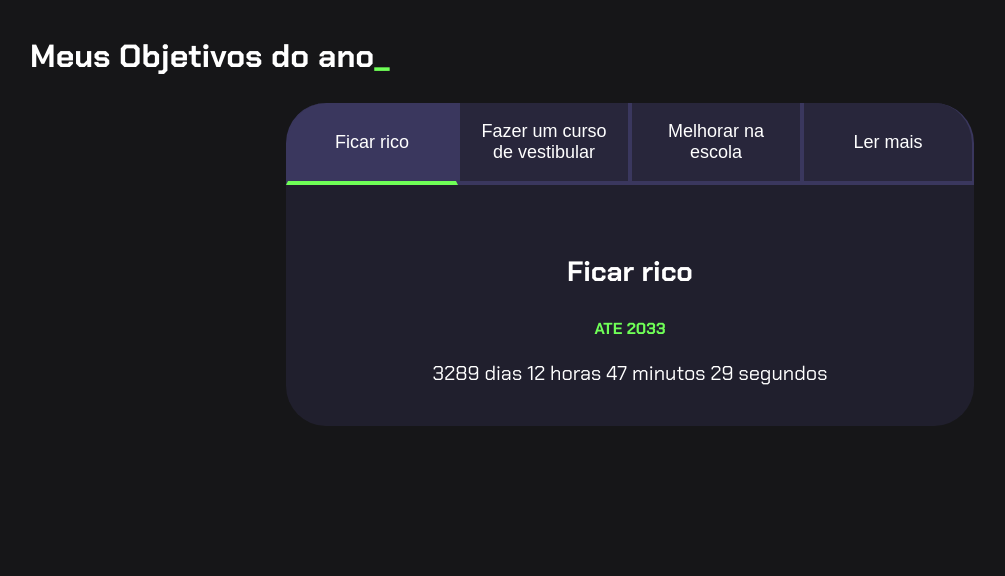
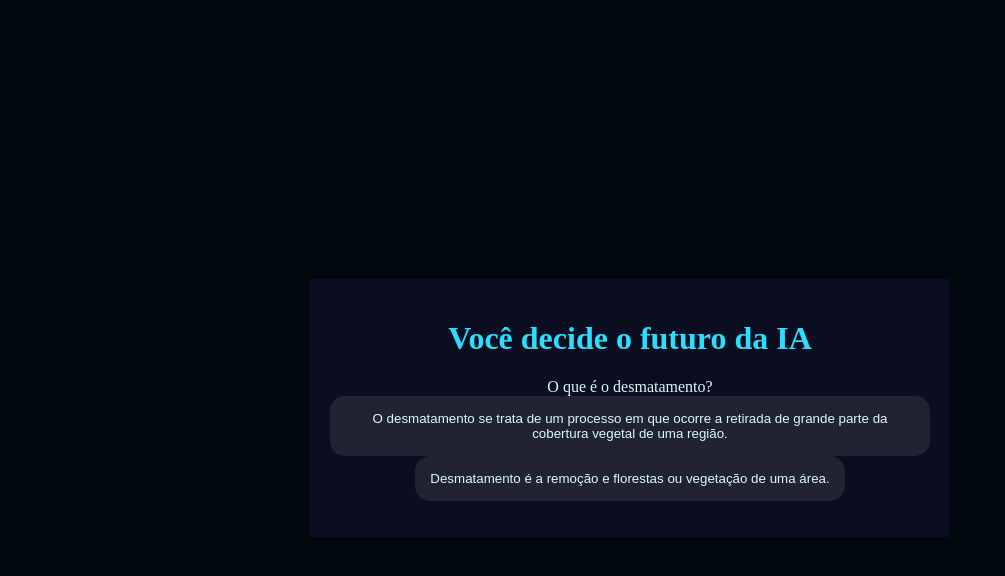
Before and after one commit to viniciuszb/aula-abel, a plain HTML site: page index.html in a window 1280 px wide. Shown: the whole page, without its empty margins (10-1015 px from the left). Drawn offline with Linux system fonts and the light colour scheme.

Commit message:
Add files via upload

```diff
--- a/index.html
+++ b/index.html
@@ -1,48 +1,20 @@
 <!DOCTYPE html>
 <html lang="pt-br">
 <head>
-  <meta charset="UTF-8">
-  <meta name="viewport" content="width=device-width, initial-scale=1.0">
-  <title>Meus objetivos do ano</title>
-  <link rel="stylesheet" href="style.css">
+    <meta charset="UTF-8">
+    <meta name="viewport" content="width=device-width, initial-scale=1.0">
+    <link rel="stylesheet" href="style.css">
+    <title>Desmatamento</title>
 </head>
 <body>
-    <section class="conteudo-principal">
-        <h2 class="titulo-principal">Meus Objetivos do ano<span>_</span></h2>
-        <div class="conteudo">
-        <div class="botoes">
-          <button class="botao ativo">Ficar rico</button>
-          <button class="botao">Fazer um curso de vestibular</button>
-          <button class="botao">Melhorar na escola</button>
-          <button class="botao">Ler mais</button>
+    <div class="caixa-principal">
+        <h1>Você decide o futuro da IA</h1>
+        <div class="caixa-perguntas"></div>
+        <div class="caixa-alternativas"></div>
+        <div class="caixa-resultado">
+            <p class="texto-resultado"></p>
         </div>
-        <div class="abas-textos">
-          <div class="aba-conteudo ativo">
-              <h3 class="aba-conteudo-titulo-principal">Ficar rico</h3>
-              <h4 class="aba-conteudo-titulo-secundario">Ate 2033</h4>
-              <div class="contador"></div>
-          </div>
-      <div class="aba-conteudo">
-        <h3 class="aba-conteudo-titulo-principal">Fazer um curso de vestibular</h3>
-        <h4 class="aba-conteudo-titulo-secundario">4 meses</h4>
-        <div class="contador"></div>
     </div>
-    <div class="aba-conteudo">
-      <h3 class="aba-conteudo-titulo-principal">Melhorar na escola</h3>
-      <h4 class="aba-conteudo-titulo-secundario">1 mês</h4>
-      <div class="contador"></div>
-  </div>
-  <div class="aba-conteudo">
-    <h3 class="aba-conteudo-titulo-principal">Ler mais</h3>
-    <h4 class="aba-conteudo-titulo-secundario">1 semana</h4>
-    <div class="contador"></div>
-</div>
-</div>
-</div>
-
-      </section>
-      <script src="main.js">
-
-      </script>
+    <script src="script.js"></script>
 </body>
 </html>
--- /dev/null
+++ b/script.js
@@ -0,0 +1,113 @@
+const caixaPrincipal = document.querySelector(".caixa-principal");
+const caixaPerguntas = document.querySelector(".caixa-perguntas");
+const caixaAlternativas = document.querySelector(".caixa-alternativas");
+const caixaResultado = document.querySelector(".caixa-resultado");
+const textoResultado = document.querySelector(".texto-resultado");
+
+const perguntas = [
+    {
+        enunciado: "O que é o desmatamento?",
+        alternativas: [
+            {
+                texto: "O desmatamento se trata de um processo em que ocorre a retirada de grande parte da cobertura vegetal de uma região.",
+                afirmacao: "O desmatamento envolve a rmoção significativa da vegetação de uma determinada área, resultando na perda de cobertura vegetal."
+            },
+            {
+                texto: "Desmatamento é a remoção e florestas ou vegetação de uma área.",
+                afirmacao: "O desmatemento resulta na perda de floretas e pode provocar sérios danos ambientais."
+            }
+        ]
+    },
+    {
+        enunciado: "Quais são os principais impactos ambientais causados pelo desmatamento?",
+        alternativas: [
+            {
+                texto: "O desmatamento provoca perda de biodiversidade.",
+                afirmacao: "A perda de floresta ameaça a biodiversidade."
+            },
+            {
+                texto: "O desmatamento contribui para as mudanças climáticas.",
+                afirmacao: "A remoção de floretas intensifica as mudanças climáticas."
+            }
+        ]
+    },
+    {
+        enunciado: "Após a elaboração do trabalho escrito, a professora realizou um debate entre a turma para entender como foi realizada a pesquisa e escrita. Nessa conversa também foi levantado um ponto muito importante: como a IA impacta o trabalho do futuro. Nesse debate, como você se posiciona?",
+        alternativas: [
+            {
+                texto: "Defende a ideia de que a IA pode criar novas oportunidades de emprego e melhorar habilidades humanas.",
+                afirmacao: "Vem impulsionando a inovação na área de IA e luta para abrir novos caminhos profissionais com IA."
+            },
+            {
+                texto: "Me preocupo com as pessoas que perderão seus empregos para máquinas e defendem a importância de proteger os trabalhadores.",
+                afirmacao: "Sua preocupação com as pessoas motivou a criar um grupo de estudos entre trabalhadores para discutir meios de utilização de IA de forma ética."
+            }
+        ]
+    },
+    {
+        enunciado: "Ao final da discussão, você precisou criar uma imagem no computador que representasse o que pensa sobre IA. E agora?",
+        alternativas: [
+            {
+                texto: "Criar uma imagem utilizando uma plataforma de design como o Paint.",
+                afirmacao: "Notou também que muitas pessoas não sabem ainda utilizar as ferramentas tradicionais e decidiu compartilhar seus conhecimentos de design utilizando ferramentas de pintura digital para iniciantes."
+            },
+            {
+                texto: "Criar uma imagem utilizando um gerador de imagem de IA.",
+                afirmacao: "Acelerou o processo de criação de trabalhos utilizando geradores de imagem e agora consegue ensinar pessoas que sentem dificuldades em desenhar manualmente como utilizar também!"
+            }
+        ]
+    },
+    {
+        enunciado: "Você tem um trabalho em grupo de biologia para entregar na semana seguinte, o andamento do trabalho está um pouco atrasado e uma pessoa do seu grupo decidiu fazer com ajuda da IA. O problema é que o trabalho está totalmente igual ao do chat. O que você faz? ",
+        alternativas: [
+            {
+                texto: "Escrever comandos para o chat é uma forma de contribuir com o trabalho, por isso não é um problema utilizar o texto inteiro.",
+                afirmacao: "Infelizmente passou a utilizar a IA para fazer todas suas tarefas e agora se sente dependente da IA para tudo."
+            },
+            {
+                texto: "O chat pode ser uma tecnologia muito avançada, mas é preciso manter a atenção pois toda máquina erra, por isso revisar o trabalho e contribuir com as perspectivas pessoais é essencial.",
+                afirmacao: "Percebeu que toda IA reproduz orientações baseadas na empresa que programou e muito do que o chat escrevia não refletia o que pensava e por isso sabe que os textos gerados pela IA devem servir como auxílio e não resultado final. "
+            }
+        ]
+    },
+];
+
+
+let atual = 0;
+let perguntaAtual;
+let historiaFinal = "";
+
+function mostraPergunta() {
+    if (atual >= perguntas.length) {
+        mostraResultado();
+        return;
+    }
+    perguntaAtual = perguntas[atual];
+    caixaPerguntas.textContent = perguntaAtual.enunciado;
+    caixaAlternativas.textContent = "";
+    mostraAlternativas();
+}
+
+function mostraAlternativas(){
+    for(const alternativa of perguntaAtual.alternativas) {
+        const botaoAlternativas = document.createElement("button");
+        botaoAlternativas.textContent = alternativa.texto;
+        botaoAlternativas.addEventListener("click", () => respostaSelecionada(alternativa));
+        caixaAlternativas.appendChild(botaoAlternativas);
+    }
+}
+
+function respostaSelecionada(opcaoSelecionada) {
+    const afirmacoes = opcaoSelecionada.afirmacao;
+    historiaFinal += afirmacoes + " ";
+    atual++;
+    mostraPergunta();
+}
+
+function mostraResultado() {
+    caixaPerguntas.textContent = "Em 2049...";
+    textoResultado.textContent = historiaFinal;
+    caixaAlternativas.textContent = "";
+}
+
+mostraPergunta();
--- a/style.css
+++ b/style.css
@@ -1,103 +1,43 @@
-@import url('https://fonts.googleapis.com/css?family=Chakra+Petch:wght@400;700&display=swap');
+:root{
+    --cor-fundo: #01080E ;
+    --cor-principal: #0B0D20 ;
+    --cor-secundaria: #212333;
+    --cor-destaque: #2BDEFD;
+    --cor-texto: #D7F9FF;
 
-:root {
-  --cor-de-fundo: #161618;
-  --verde: #6FFF57;
-  --branco: #FFFFFF;
-  --botao-ativo: #3A375E;
-  --botao-inativo: rgba(58, 55, 94, 0.5);
-  --texto-fundo: rgba(58, 55, 94, 0.3);
 }
 
 body {
-  background-color: var(--cor-de-fundo);
-  color: var(--branco);
-  font-family: 'Chakra Petch', sans-serif;
+    background-color: var(--cor-fundo);
+    color: var(--cor-texto);
+    display: flex;
+    justify-content: center;
+    align-items: center;
+    min-height: 100vh;
 }
 
-.conteudo-principal {
-    display: flex;
-    flex-direction: column;
-    justify-content: center;
-    align-items: center;
-    max-width: 1200px;
-    width: 100%;
-    margin: 0 auto;
+.caixa-principal{
+    background-color: var(--cor-principal);
+    width: 90%;
+    max-width: 600px;
+    text-align: center;
+    padding: 20px;
 }
 
-.titulo-principal {
-    text-align: left;
-    width: 100%;
-    font-size: 32px;
-  }
-
-
-  .botao {
-    font-family: "Crakra Petch", sans-serif;
-    background-color: var(--botao-inativo);
-    color: var(--branco);
-    display: flex;
-    justify-content: center;
-    padding: 1em;
-    font-size: 18px;
-    align-items: center;
-    width: 100%;
-    border-bottom: 4px solid var(--botao-ativo);
-    border-left: 2px solid var(--botao-ativo);
-    border-right: 2px solid var(--botao-ativo);
-    border-top: none;
+h1{
+    color: var(--cor-destaque);
 }
 
-.titulo-principal span {
-    color: var(--verde);
+button {
+    background-color: var(--cor-secundaria);
+    color: var(--cor-texto);
+    border: none;
+    border-radius: 15px;
+    padding: 15px;
+    transition: background-color 0.3s;
 }
 
-.ativo.botao{
-    background-color: var(--botao-ativo);
-    border-bottom: 4px solid var(--verde);
-    }
-
-.abas-textos{
-    background-color: var(--texto-fundo);
-    padding: 40px;
-    border-radius: 0 0 40px 40px;
+button:hover{
+    background-color: var(--cor-destaque);
+    color: var(--cor-principal);
 }
-
-.aba-conteudo.ativo{
-    display: block;
-}
-
-.aba-conteudo{
-    display: none;
-}
-
-.aba-conteudo-titulo-principal{
-    font-size: 28px;
-    text-align: center;
-}
-
-.aba-conteudo-titulo-secundario{
-    text-align: center;
-    color: var(--verde);
-    text-transform: uppercase;
-}
-
-.contador{
-    font-size: 20px;
-    text-align: center;
-}
-
-
-@media screen and (min-width: 768px) {
-    .botoes {
-        display: flex;
-    }
-
-    .botao:first-child {
-        border-radius: 40px 0 0 0;
-    }
-
-    .botao:last-child {
-        border-radius: 0 40px 0 0;
-    }
-}
```
